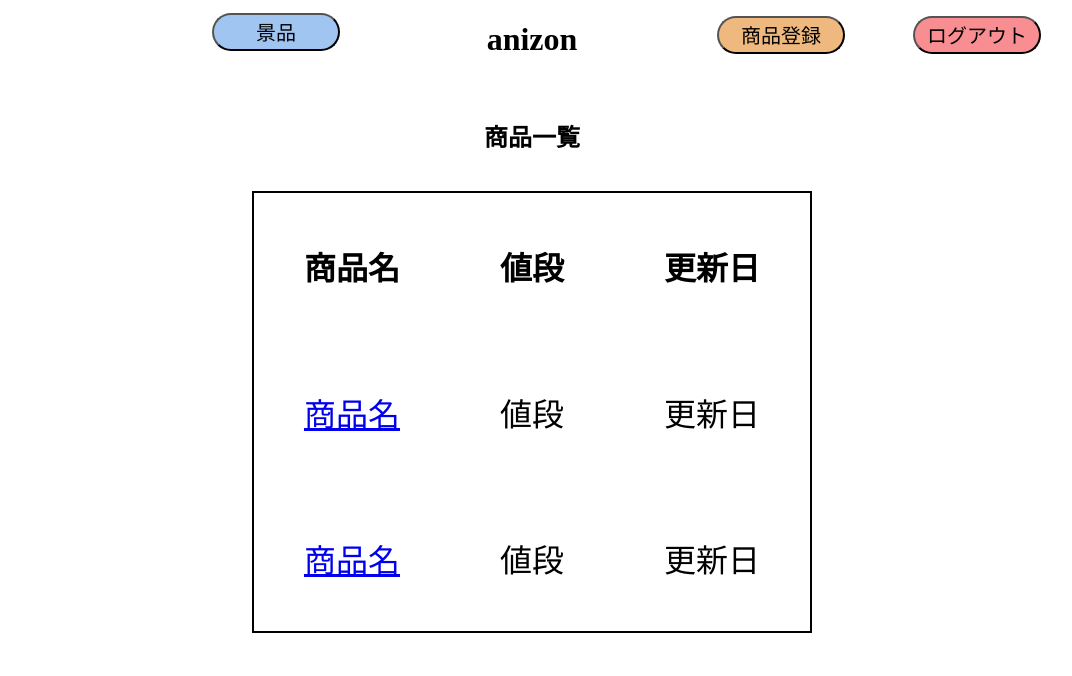
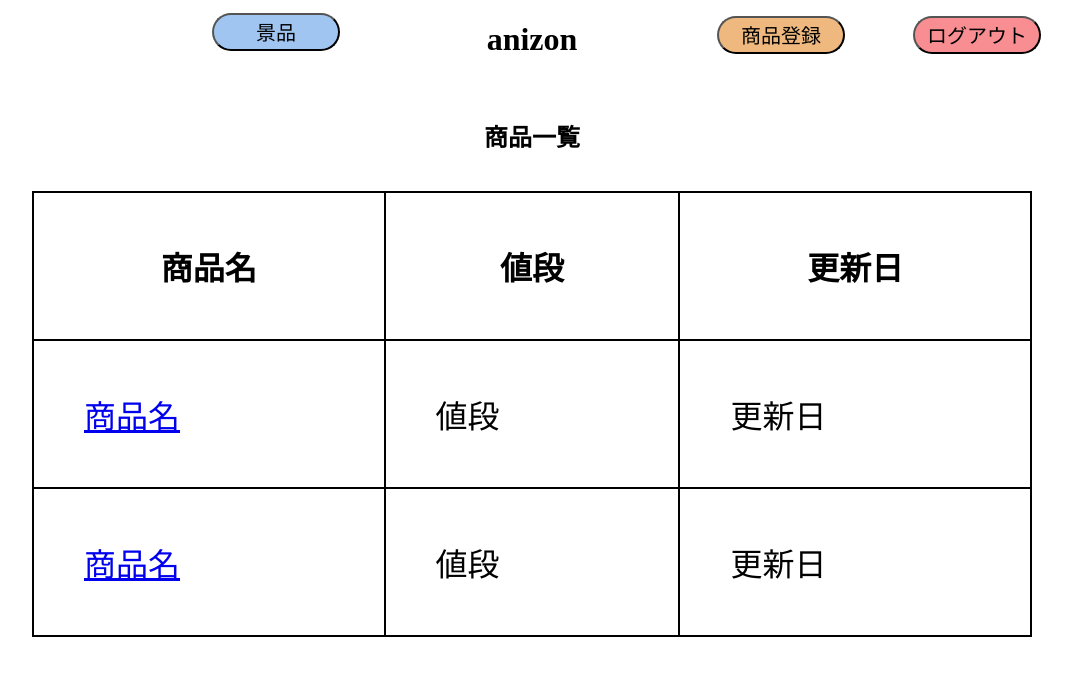
Before and after one commit to ryuuki11/ANIZON, a PHP site: page /html/g-2-1-1.html in a window 1280 px wide. Shown: the top 676 px of the page, without its empty margins (108-1180 px from the left). Run offline with PHP 8.4, Linux system fonts and the light colour scheme.

Commit message:
表に枠線を追加

```diff
--- a/管理側/css/g-2-1-1.css
+++ b/管理側/css/g-2-1-1.css
@@ -10,9 +10,15 @@ h2{
     font-size: 200%;
     border: solid 2px black;
     border-collapse: collapse;
+    width: 1000px;
 }
 table{
     margin:0 auto;
+}
+
+.boder{
+    border: solid 2px black;
+    border-collapse: collapse;
 }
 
 .button{
--- a/管理側/css/g-2-1-4.css
+++ b/管理側/css/g-2-1-4.css
@@ -8,6 +8,12 @@ h2{
 
 .example{
     font-size: 200%;
+    border: solid 2px black;
+    border-collapse: collapse;
+    width: 1000px;
+}
+
+.boder{
     border: solid 2px black;
     border-collapse: collapse;
 }
--- a/管理側/html/g-2-1-1.html
+++ b/管理側/html/g-2-1-1.html
@@ -26,20 +26,20 @@
                 </table>
             </div>
             <table cellpadding="50" boder class="example">
-                <tr>
-                    <th>商品名</th>
-                    <th>値段</th>
-                    <th>更新日</th>
+                <tr class="boder">
+                    <th class="boder">商品名</th>
+                    <th class="boder">値段</th>
+                    <th class="boder">更新日</th>
                 </tr>
-                <tr>
-                    <td><a href="g-2-1-3.html">商品名</a></td>
-                    <td>値段</td>
-                    <td>更新日</td>
+                <tr class="boder">
+                    <td class="boder"><a href="g-2-1-3.html">商品名</a></td>
+                    <td class="boder">値段</td>
+                    <td class="boder">更新日</td>
                 </tr>
-                <tr>
-                    <td><a href="g-2-1-3.html">商品名</a></td>
-                    <td>値段</td>
-                    <td>更新日</td>
+                <tr class="boder">
+                    <td class="boder"><a href="g-2-1-3.html">商品名</a></td>
+                    <td class="boder">値段</td>
+                    <td class="boder">更新日</td>
                 </tr>
             </table>
         </div>
```
Also changed, not shown: 管理側/html/g-2-1-4.html (+8 -8 lines).
